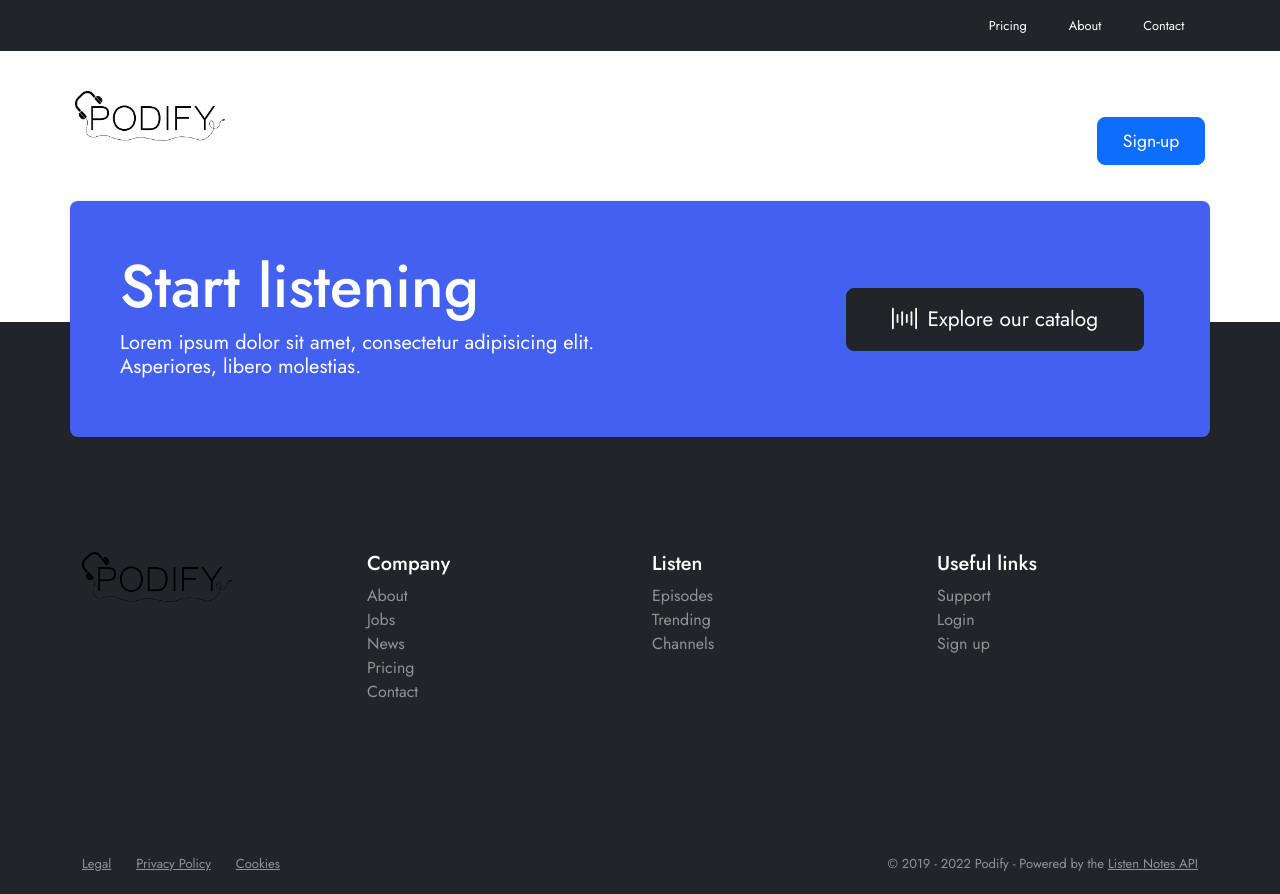
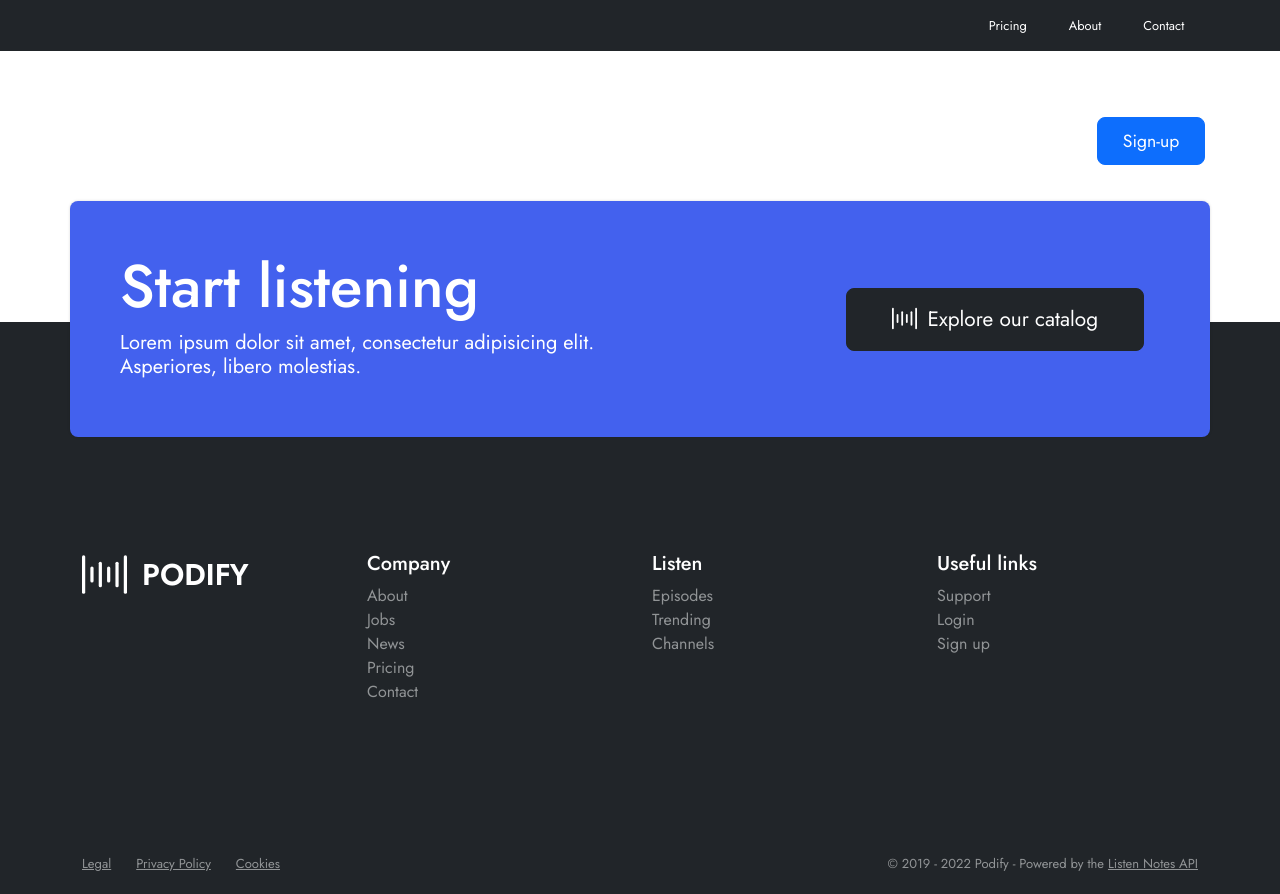
Before and after one commit to Jabser/Podify, a React (Create React App) app: page /search in a window 1280 px wide. Built offline with nearby package versions, Linux system fonts and the light colour scheme.

Commit message:
Logo update

```diff
--- a/src/components/Footer.js
+++ b/src/components/Footer.js
@@ -1,6 +1,4 @@
 import React, { Component } from 'react';
-
-import Logo from '../images/logo.png';
 class Footer extends Component {
   render() {
     return (
@@ -24,7 +22,10 @@ class Footer extends Component {
           <div className="container">
             <div className="row">
               <div className="col-md-3">
-                <img src={Logo} alt="logo" />
+                <div className="footer-logo">
+                  <svg xmlns="http://www.w3.org/2000/svg" viewBox="0 0 14 14" height={14} width={14} ><g><line x1={0.5} y1={1.5} x2={0.5} y2={12.5} fill="none" stroke="#fff" strokeLinecap="round" strokeLinejoin="round" /><line x1={5.7} y1={3.5} x2={5.7} y2={10.5} fill="none" stroke="#fff" strokeLinecap="round" strokeLinejoin="round" /><line x1={3.1} y1={5} x2={3.1} y2={9} fill="none" stroke="#fff" strokeLinecap="round" strokeLinejoin="round" /><line x1={13.5} y1={1.5} x2={13.5} y2={12.5} fill="none" stroke="#fff" strokeLinecap="round" strokeLinejoin="round" /><line x1={10.9} y1={3.5} x2={10.9} y2={10.5} fill="none" stroke="#fff" strokeLinecap="round" strokeLinejoin="round" /><line x1={8.3} y1={5} x2={8.3} y2={9} fill="none" stroke="#fff" strokeLinecap="round" strokeLinejoin="round" /></g></svg>
+                  <span>PODIFY</span>
+                </div>
               </div>
               <div className="col-md-3">
                 <h5>Company</h5>
--- a/src/components/Navbar.js
+++ b/src/components/Navbar.js
@@ -1,7 +1,5 @@
 import React, { Component } from 'react';
 import { NavLink } from 'react-router-dom';
-
-import Logo from '../images/logo.png';
 
 class Navbar extends Component {
   render() {
@@ -25,7 +23,8 @@ class Navbar extends Component {
         <div className="container-fluid main-header">
           <header className="navbar d-flex align-items-center justify-content-center justify-content-md-between py-3 mb-4">
             <NavLink to="/" className="navbar-brand d-flex align-items-center col-md-3 mb-2 mb-md-0">
-              <img src={Logo} alt="logo" />
+              <svg xmlns="http://www.w3.org/2000/svg" viewBox="0 0 14 14" height={14} width={14} ><g><line x1={0.5} y1={1.5} x2={0.5} y2={12.5} fill="none" stroke="#fff" strokeLinecap="round" strokeLinejoin="round" /><line x1={5.7} y1={3.5} x2={5.7} y2={10.5} fill="none" stroke="#fff" strokeLinecap="round" strokeLinejoin="round" /><line x1={3.1} y1={5} x2={3.1} y2={9} fill="none" stroke="#fff" strokeLinecap="round" strokeLinejoin="round" /><line x1={13.5} y1={1.5} x2={13.5} y2={12.5} fill="none" stroke="#fff" strokeLinecap="round" strokeLinejoin="round" /><line x1={10.9} y1={3.5} x2={10.9} y2={10.5} fill="none" stroke="#fff" strokeLinecap="round" strokeLinejoin="round" /><line x1={8.3} y1={5} x2={8.3} y2={9} fill="none" stroke="#fff" strokeLinecap="round" strokeLinejoin="round" /></g></svg>
+              <span>PODIFY</span>
             </NavLink>
 
             <ul className="nav col-12 col-md-auto mb-2 justify-content-center mb-md-0 navbar-links">
--- a/src/sass/app.scss
+++ b/src/sass/app.scss
@@ -20,6 +20,22 @@
 .main-header {
   position: absolute;
   z-index: 1;
+
+  .navbar-brand {
+    color: #fff;
+
+    svg {
+      width: 45px;
+      height: 45px;
+    }
+
+    span {
+      margin-left: 15px;
+      vertical-align: middle;
+      font-size: 30px;
+      font-weight: 600;
+    }
+  }
 
   .navbar-links {
     .nav-link {
@@ -93,8 +109,20 @@
 .footer {
   margin-top: 150px;
 
-  img {
-    height: 50px;
+  .footer-logo {
+    color: #fff;
+
+    svg {
+      width: 45px;
+      height: 45px;
+    }
+
+    span {
+      margin-left: 15px;
+      vertical-align: middle;
+      font-size: 30px;
+      font-weight: 600;
+    }
   }
 
   .footer-start {
```
